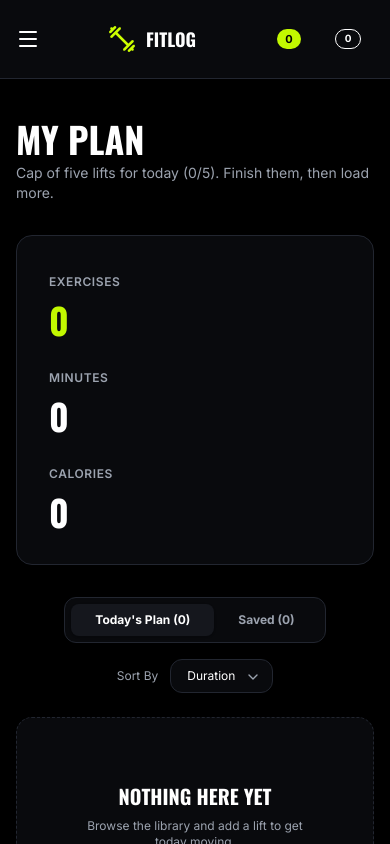
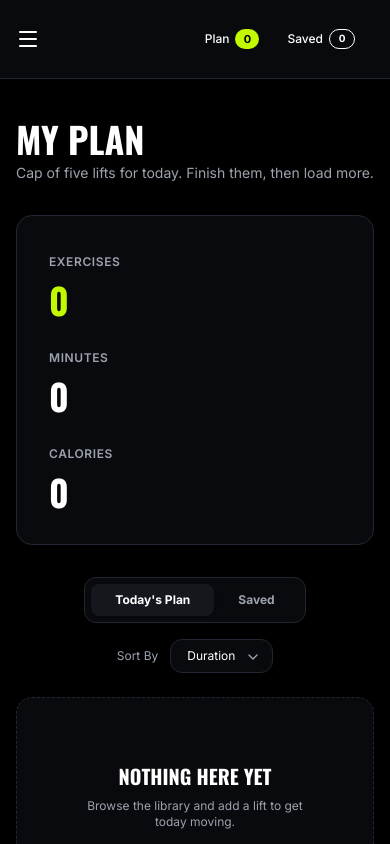
Before and after one commit to encodeshohan/fit-log, a Next.js app: page /my-plan in a window 390 px wide. Shown: the top 844 px of the page. Built offline with nearby package versions, Linux system fonts and the light colour scheme.

Commit message:
Navbar Responsive Issue and Plan & Save button Fixed!

```diff
--- a/src/app/my-plan/page.tsx
+++ b/src/app/my-plan/page.tsx
@@ -5,13 +5,14 @@ import { PlanContext } from "@/context/PlanContext";
 import { IWorkout } from "@/types/workout";
 import { ChevronDown } from "lucide-react";
 import Link from "next/link";
-import { useContext, useState } from "react";
+import { useRouter, useSearchParams } from "next/navigation";
+import { Suspense, useContext, useState } from "react";
 import { toast } from "react-toastify";
 
 type TTab = "plan" | "saved";
 type TSortBy = "duration" | "caloriesBurned" | "rating";
 
-const MyPlan = () => {
+const MyPlanContent = () => {
     const {
         planList,
         setPlanList,
@@ -21,15 +22,23 @@ const MyPlan = () => {
         setCompletedIds,
     } = useContext(PlanContext);
 
-    const [activeTab, setActiveTab] = useState<TTab>("plan");
+    const router = useRouter();
+    const searchParams = useSearchParams();
+    const tabParam = searchParams.get("tab");
+
+
+    const activeTab: TTab = tabParam === "saved" ? "saved" : "plan";
     const [sortBy, setSortBy] = useState<TSortBy>("duration");
+
+    const setActiveTab = (tab: TTab) => {
+        router.push(`/my-plan?tab=${tab}`);
+    };
 
     const currentList = activeTab === "plan" ? planList : savedList;
 
-    // Copy first so we never mutate context state
     const sortedList = [...currentList].sort((a, b) => b[sortBy] - a[sortBy]);
 
-    // Live totals for the tab you're looking at
+    // Total
     const totalMinutes = currentList.reduce((sum, w) => sum + w.duration, 0);
     const totalCalories = currentList.reduce(
         (sum, w) => sum + w.caloriesBurned,
@@ -93,8 +102,7 @@ const MyPlan = () => {
                     My Plan
                 </h1>
                 <p className="mt-1 text-sm text-muted">
-                    Cap of five lifts for today ({planList.length}/5). Finish them, then
-                    load more.
+                    Cap of five lifts for today. Finish them, then load more.
                 </p>
             </div>
 
@@ -127,7 +135,7 @@ const MyPlan = () => {
                             : "text-muted hover:text-white"
                             }`}
                     >
-                        Today&apos;s Plan ({planList.length})
+                        Today&apos;s Plan
                     </button>
                     <button
                         onClick={() => setActiveTab("saved")}
@@ -136,7 +144,7 @@ const MyPlan = () => {
                             : "text-muted hover:text-white"
                             }`}
                     >
-                        Saved ({savedList.length})
+                        Saved
                     </button>
                 </div>
 
@@ -197,4 +205,10 @@ const MyPlan = () => {
     );
 };
 
+const MyPlan = () => (
+    <Suspense fallback={null}>
+        <MyPlanContent />
+    </Suspense>
+);
+
 export default MyPlan;
--- a/src/components/Navbar.tsx
+++ b/src/components/Navbar.tsx
@@ -43,7 +43,7 @@ const Navbar = () => {
         <header className="sticky top-0 z-50 border-b border-line bg-surface">
 
             {/* Mobile Version*/}
-            <nav className="container mx-auto grid grid-cols-[auto_1fr_auto] items-center gap-3 px-4 py-6 md:flex md:justify-between md:px-6 lg:px-8">
+            <nav className="container mx-auto grid grid-cols-[auto_1fr_auto] items-center gap-2 px-4 py-6 sm:gap-3 md:flex md:justify-between md:px-6 lg:px-8">
 
                 {/* Hamburger Portion*/}
                 <button
@@ -57,7 +57,7 @@ const Navbar = () => {
                 </button>
 
                 {/* Logo */}
-                <Link href="/" className="flex items-center justify-center gap-2.5 md:justify-start">
+                <Link href="/" className="hidden items-center justify-center gap-2.5 md:flex md:justify-start">
                     <Image
                         src="/assets/logo.png"
                         width={28}
@@ -74,23 +74,23 @@ const Navbar = () => {
                 <ul className="hidden items-center gap-2 md:flex">{links}</ul>
 
                 {/*Plan & Save Counter*/}
-                <div className="flex items-center justify-end gap-2">
+                <div className="flex items-center justify-end gap-1.5 sm:gap-2">
                     <Link
-                        href="/my-plan"
-                        className="flex items-center gap-2 rounded-full border border-transparent px-3 py-1 text-xs font-medium text-white transition hover:border-line hover:bg-card"
+                        href="/my-plan?tab=plan"
+                        className="flex items-center gap-1.5 rounded-full border border-transparent px-2.5 py-1 text-xs font-medium text-white transition hover:border-line hover:bg-card sm:gap-2 sm:px-3"
                     >
-                        <span className="hidden sm:inline">Plan</span>
-                        <span className="flex h-5 w-5 items-center justify-center rounded-xl bg-lime px-3 text-[11px] font-bold text-black">
+                        <span>Plan</span>
+                        <span className="flex h-5 w-5 shrink-0 items-center justify-center rounded-xl bg-lime px-3 text-[11px] font-bold text-black">
                             {planList.length}
                         </span>
                     </Link>
 
                     <Link
-                        href="/my-plan"
-                        className="flex items-center gap-2 rounded-full border border-transparent px-3 py-1 text-xs font-medium text-white transition hover:border-line hover:bg-card"
+                        href="/my-plan?tab=saved"
+                        className="flex items-center gap-1.5 rounded-full border border-transparent px-2.5 py-1 text-xs font-medium text-white transition hover:border-line hover:bg-card sm:gap-2 sm:px-3"
                     >
-                        <span className="hidden sm:inline">Saved</span>
-                        <span className="flex h-5 w-5 items-center justify-center rounded-xl border px-3 text-[10px] font-bold text-white">
+                        <span>Saved</span>
+                        <span className="flex h-5 w-5 shrink-0 items-center justify-center rounded-xl border px-3 text-[10px] font-bold text-white">
                             {savedList.length}
                         </span>
                     </Link>
```
